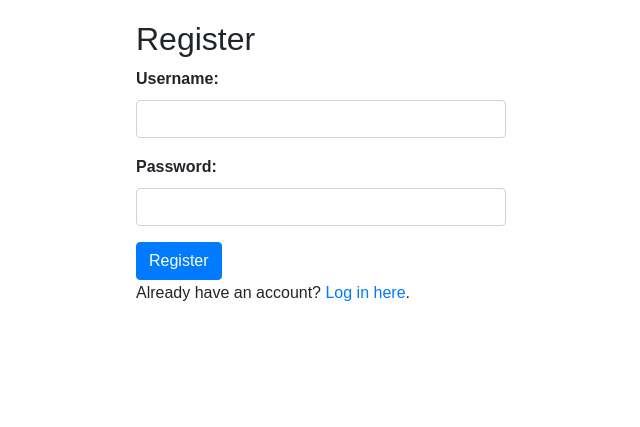
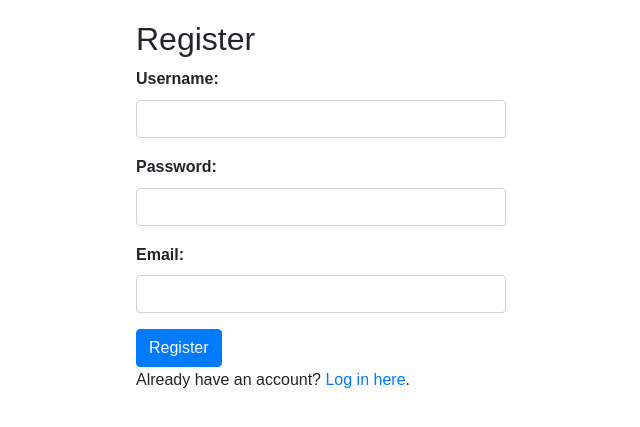
Before and after one commit to matt031291/premier_league_predictions, a Flask app: page /register in a window 1280 px wide. Shown: the top 427 px of the page, without its empty margins (319-959 px from the left). Run offline with Flask 2, Linux system fonts and the light colour scheme; some libraries are stand-ins or nearby versions.

Commit message:
Add registration with email

```diff
--- a/config.py
+++ b/config.py
@@ -1,6 +1,6 @@
 import os
 
 class Config:
-    SQLALCHEMY_DATABASE_URI = os.getenv('DATABASE_URL','postgresql://matt0312:2536Flying@database-premier-league-predictions.cdeacqwaa9qe.eu-north-1.rds.amazonaws.com:5432/test')
+    SQLALCHEMY_DATABASE_URI = os.getenv('DATABASE_URL','postgresql://matt0312:2536Flying@database-premier-league-predictions.cdeacqwaa9qe.eu-north-1.rds.amazonaws.com:5432/postgres')
     SQLALCHEMY_TRACK_MODIFICATIONS = False
     SECRET_KEY = os.getenv('SECRET_KEY', 'you-will-never-guess')
--- a/templates/register.html
+++ b/templates/register.html
@@ -37,6 +37,10 @@
                 <label for="password">Password:</label>
                 <input type="password" id="password" name="password" class="form-control" required>
             </div>
+            <div class="form-group">
+                <label for="email">Email:</label>
+                <input type="email" id="email" name="email" class="form-control" required>
+            </div>
             <button type="submit" class="btn btn-primary">Register</button>
         </form>
         <p>Already have an account? <a href="{{ url_for('login') }}">Log in here</a>.</p>
```
